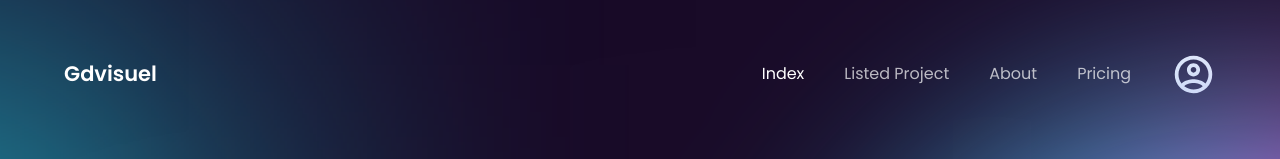
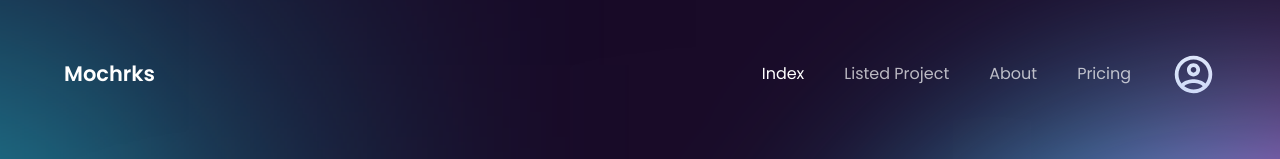
Before and after one commit to Mochrks/web-multichain-gen-z-project, a React (Vite) app: page / in a window 1280 px wide. Shown: the top 159 px of the page. Built offline with nearby package versions, Linux system fonts and the light colour scheme.

Commit message:
update: change name in navbar

```diff
--- a/src/components/Navbar.jsx
+++ b/src/components/Navbar.jsx
@@ -23,17 +23,16 @@ const Navbar = () => {
       whileInView="show"
       className="w-full flex py-6 justify-between items-center navbar "
     >
-      {/* memakai text */}
       <motion.p
         variants={fadeIn("up", "tween", 0.5, 0.9)}
         initial="hidden"
         animate="show"
         className="font-poppins font-semibold ss:text-[21px] text-[22px] text-white ss:leading-[100.8px] leading-[35px] z-[20]"
       >
-        Gdvisuel
+        Mochrks
       </motion.p>
 
-      {/* menu navbar */}
+      {/* navbar */}
       <ul className="list-none sm:flex hidden justify-end items-center flex-1 z-[999]">
         {navLinks.map((nav, index) => (
           <li
@@ -55,9 +54,9 @@ const Navbar = () => {
         />
       </div>
 
-      {/* toogle menu bar */}
+      {/* toogle menu*/}
       <div className="sm:hidden flex flex-1 justify-end items-center ">
-        {/* gambar bar menu */}
+        {/* menu bar icons */}
         <img
           src={toggle ? close : menu}
           alt="menu"
@@ -65,7 +64,7 @@ const Navbar = () => {
           onClick={() => setToggle(!toggle)}
         />
 
-        {/* menu toogle saat mobile or tablet */}
+        {/* menu bar in mobile*/}
         <div
           className={`${
             !toggle ? "hidden" : "flex"
```
Also changed, not shown: 1 other file (tests, documents, lock files or other folders).
